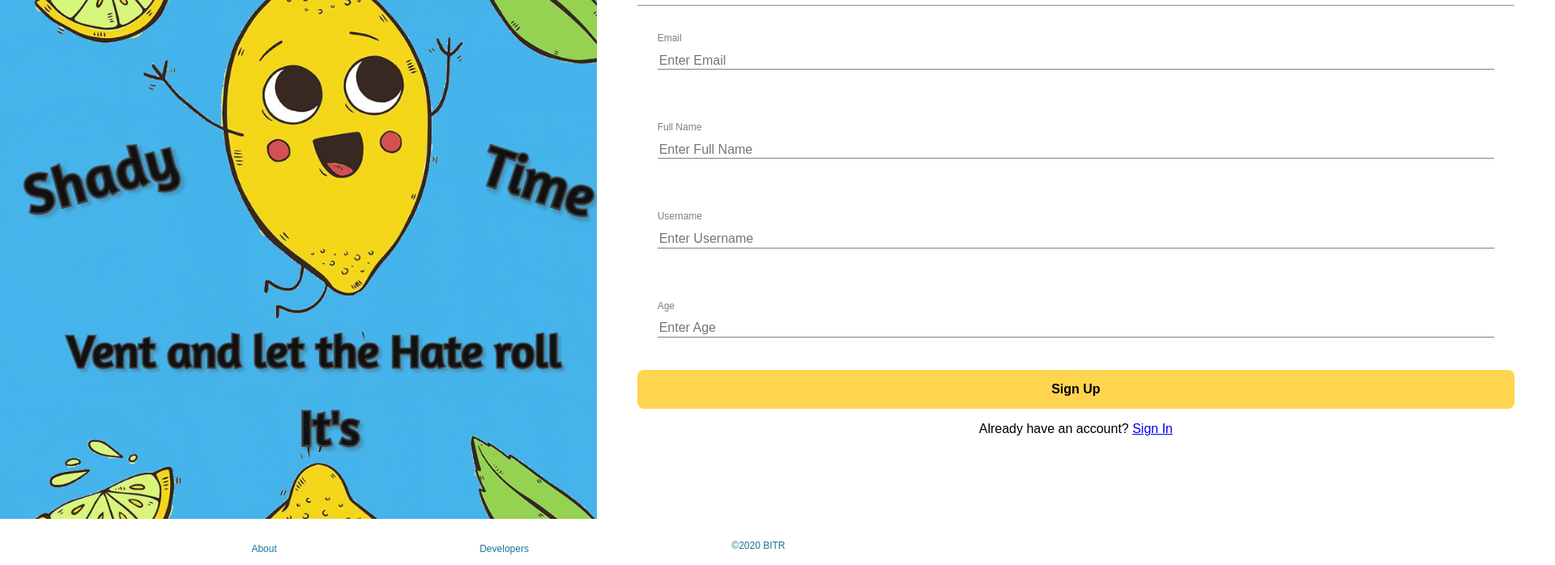
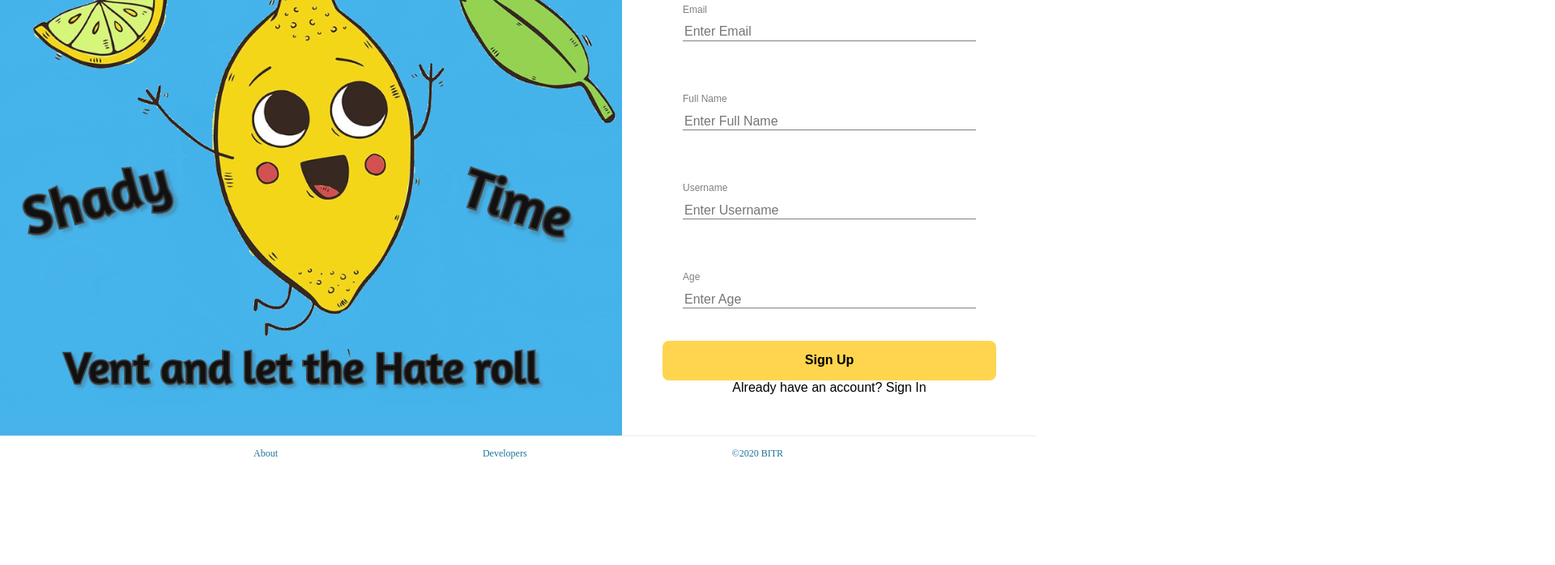
Before and after one commit to DejaLFlynn/Social_Network, a website: page frontend/signUpPage/index.html in a window 1280 px wide. Shown: the part 159-857 px from the top of the page at 81% size, 1920 px wide, since content can reach past the window. After the commit the page ends 800 px from the top, so only its background shows below. Drawn offline with nearby package versions, Linux system fonts and the light colour scheme.

Commit message:
Sign-Up Page CSS Fixes

```diff
--- a/frontend/signUpPage/index.html
+++ b/frontend/signUpPage/index.html
@@ -13,15 +13,13 @@
     <title> BITR </title>
 </head>
 <body>
-    <div class="homeContainer">
         <div class="left">
             <div id="image"></div>
-
         </div>
         <div class="right">
             <div class="formSection">
                 <form action="submit">
-                        <h1> Sign up for an account </h1>
+                        <h1> Sign up for an Account </h1>
                         <hr>
                         <div class="formHolder">
                             <div class="userInput">
@@ -50,7 +48,6 @@
                 </form>
             </div>
         </div>
-    </div>
     <footer>
         <ul class="footer">
             <li><a href=""> About </a></li>
--- a/frontend/signUpPage/master.css
+++ b/frontend/signUpPage/master.css
@@ -1,8 +1,34 @@
-* {
+*,
+*::before,
+*::after{box-sizing:border-box;}
+a{text-decoration:none; color:inherit; cursor:pointer;}
+figure{margin:0;}
+input::-moz-focus-inner {border:0; padding:0; margin:0;}
+ul, ol, dd, li {margin:0; padding:0; list-style:none;}
+h1, h2, h3, h4, h5, h6{margin:0; font-size:inherit; font-weight:inherit;}
+p{margin:0;}
+cite {font-style:normal;}
+fieldset{border-width:0; padding:0; margin:0;}
+/* CSS Reset code provided by Elad Shechter */
+
+html {
+  margin: 0;
+  padding: 0;
+}
+
+body {
+  padding: 0px;
+  margin: 0px;
+  display: grid;
+  grid-template-rows: 1fr 50px;
+  grid-template-columns: 3fr 2fr;
+  grid-template-areas:
+      "left right"
+      "footer footer";
   font-family: "Poppins", sans-serif;
   font-size: 16px;
+  font-weight: 400;
 }
-
 
 textarea, select, input, button {
   outline: none;
@@ -14,27 +40,26 @@ p {
 .centered {
   text-align: center;
 }
-.homeContainer {
-  height: 100vh;
-  display: flex;
-  flex-direction: row;/* might change*/
-  width: 150%;
-}
+
 
 .left {
-  flex-grow: 1;
+  grid-area: left;
+  /* flex-grow: 1; */
   display: flex;
   justify-content: center;
   background-image: url("../images/ShadyTIme.png");
-  background-size: 100vh 50vw;
-  /* background-repeat: no-repeat; */
+  background-size: 100%;
+  background-position: center;
+  background-repeat: no-repeat;
+  background-color: #46B3EA;
+}
 
-}
 .userInput {
   padding: 25px;
 }
 .right {
-  flex-grow: 1;
+  grid-area: right;
+  /* flex-grow: 1; */
   background-color: white;
   display: flex;
   justify-content: center;
@@ -75,9 +100,11 @@ button:hover{
 }
 
 footer {
+  grid-area: footer;
   background-color: white;
   padding: 0 10px;
   padding-top: 15px;
+  border-top: 1px solid #e6ecf0;
 }
 
 footer a {
```
